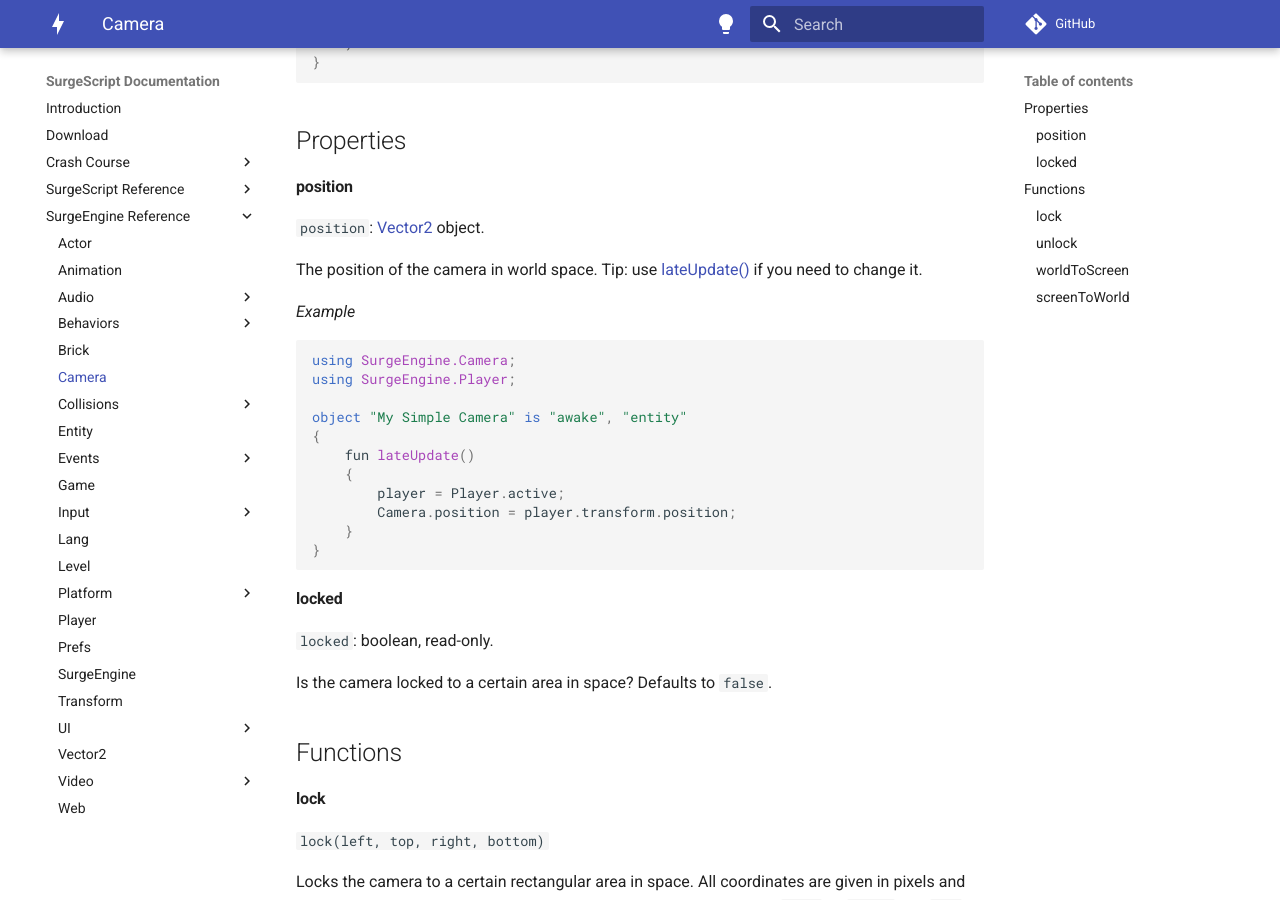
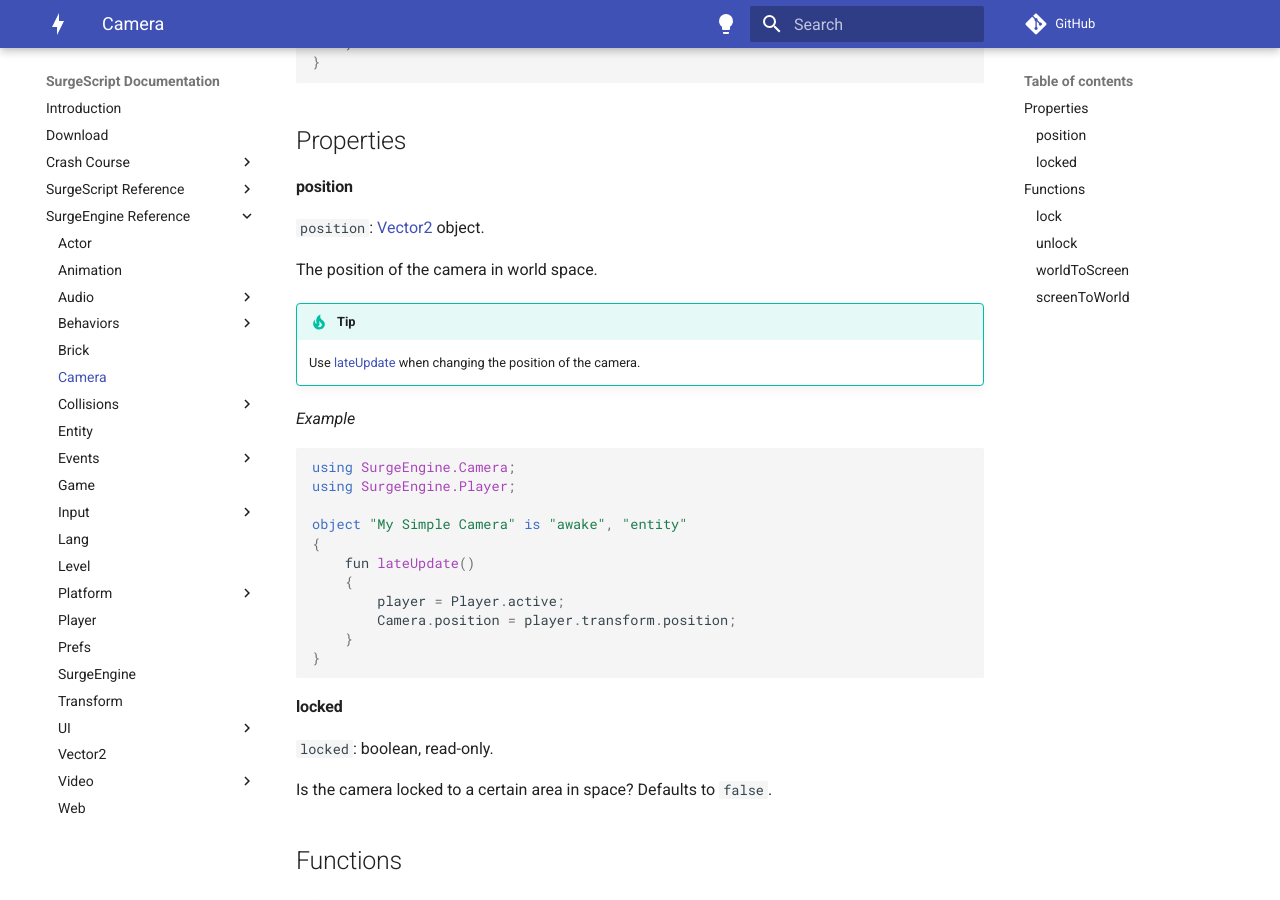
Before and after one commit to alemart/surgescript, an MkDocs documentation site: the page built from docs/engine/camera.md, in a window 1280 px wide and 900 px high, scrolled down 742 px. Built offline with MkDocs 1.6.1 and Material for MkDocs 9.7.7, drawn with Linux system fonts in a browser that asks for light colours; comment, search, counter and statistics services are not loaded.

Commit message:
Change formatting

````diff
--- a/docs/engine/camera.md
+++ b/docs/engine/camera.md
@@ -38,7 +38,11 @@
 
 `position`: [Vector2](/engine/vector2) object.
 
-The position of the camera in world space. Tip: use [lateUpdate()](/engine/entity) if you need to change it.
+The position of the camera in world space.
+
+!!! tip
+
+    Use [lateUpdate](/engine/entity) when changing the position of the camera.
 
 *Example*
 ```cs
````
